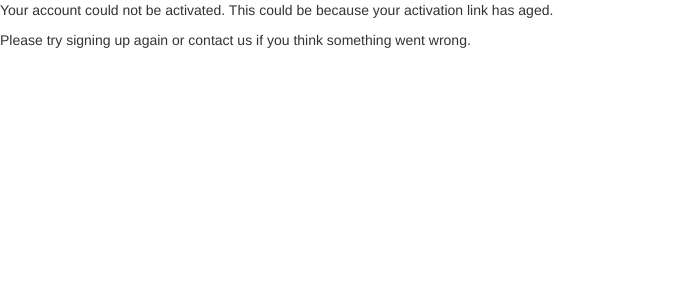
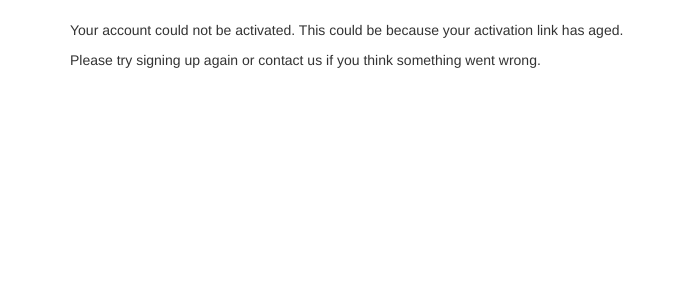
Before and after one commit to admed/biodb, a Django app: template biodb/userena/templates/userena/activate_fail.html in a window 1280 px wide. Shown: the top 300 px of the page, without its empty margins (0-684 px from the left). Run offline with Django 3.2, Linux system fonts and the light colour scheme; the template is opened without the code that fills it, so the values that code supplies are empty; parts of the project's set-up code (start-up, migrations or seed data) failed here and were passed over; some libraries are stand-ins or nearby versions.

Commit message:
Add css to base.html

```diff
--- a/biodb/biodb/templates/base.html
+++ b/biodb/biodb/templates/base.html
@@ -4,10 +4,11 @@
 <head>
     <title>BioDB AdaMed sp z.o.o</title>
     <link rel="stylesheet" type="text/css" href="{% static 'css/bootstrap.css' %}">
+    <link rel="stylesheet" type="text/css" href="{% static 'biodb/css/base.css' %}">
     {% block extra_head %}
     {% endblock extra_head %}
 </head>
-<body>
+<body class="container">
 {% block content %}
 {% endblock content %}
 </body>
```
